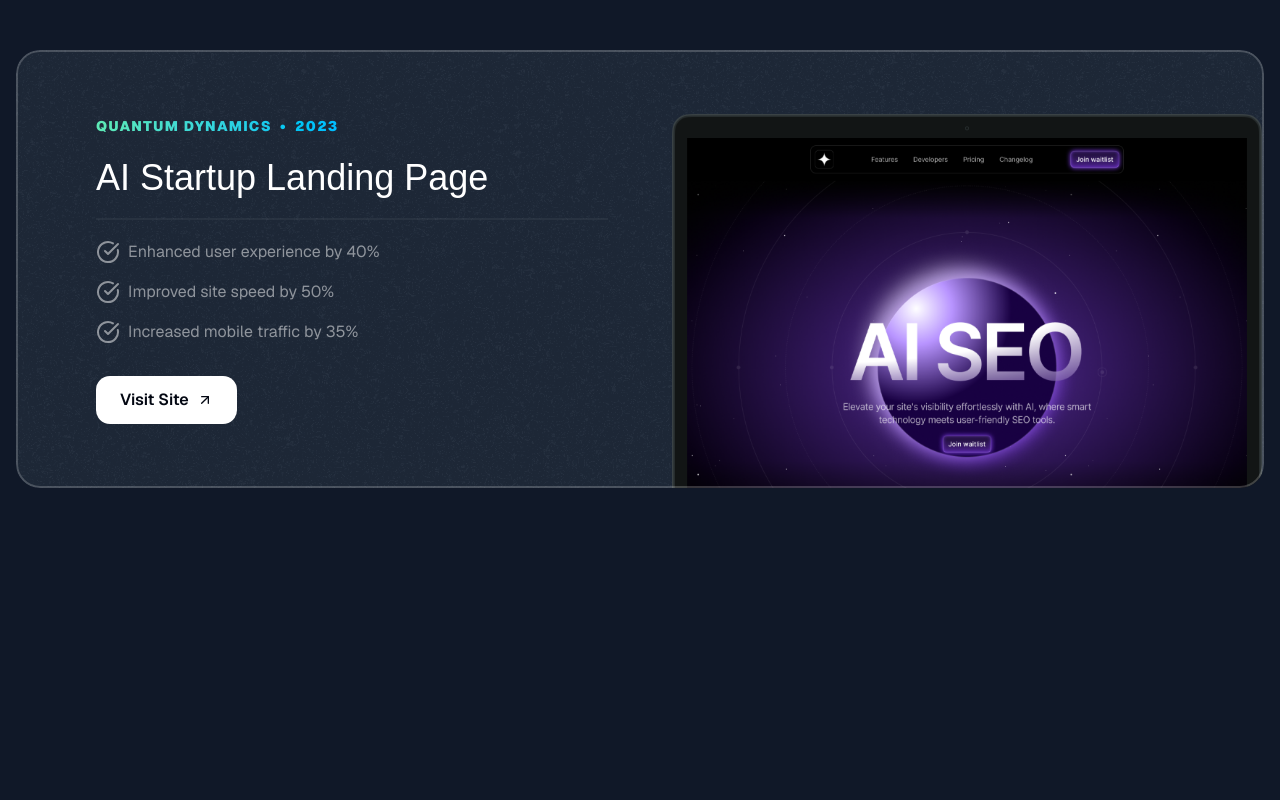
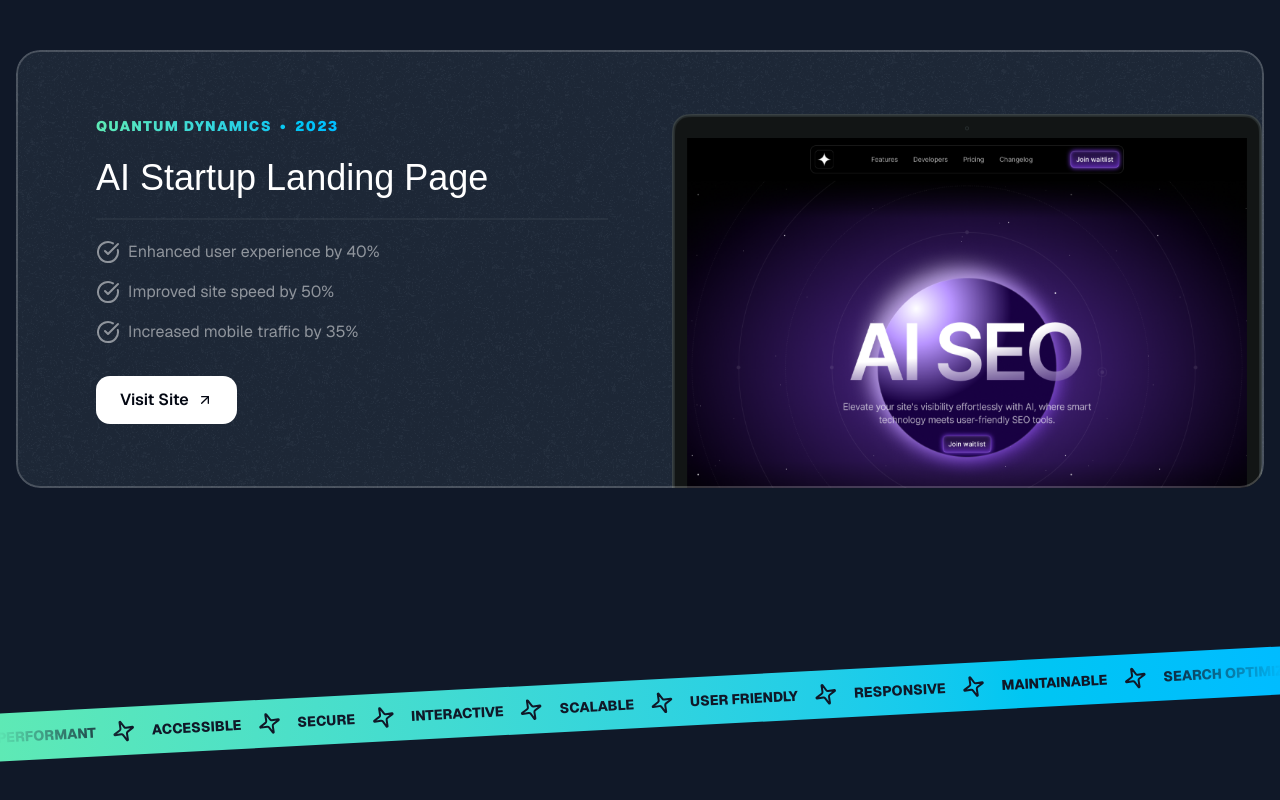
Before and after one commit to echozyr2001/portfolio, a Next.js app: page / in a window 1280 px wide. Shown: the part 2124-2924 px from the top of the page. Before the commit the page ends 2708 px from the top, so only its background shows below. Built offline with nearby package versions, Linux system fonts and the light colour scheme; a web font is replaced by a local one.

Commit message:
Tape section

```diff
--- a/app/page.tsx
+++ b/app/page.tsx
@@ -1,6 +1,7 @@
 import { Header } from "@/components/sections/Header";
 import { Hero } from "@/components/sections/Hero";
 import { Projects } from "@/components/sections/Projects";
+import { Tape } from "@/components/sections/Tape";
 
 export default function Home() {
   return (
@@ -8,6 +9,7 @@
       <Header />
       <Hero />
       <Projects />
+      <Tape />
     </div>
   );
 }
--- /dev/null
+++ b/components/sections/Tape.tsx
@@ -0,0 +1,39 @@
+import { Sparkle } from "lucide-react";
+
+const words = [
+  "Performant",
+  "Accessible",
+  "Secure",
+  "Interactive",
+  "Scalable",
+  "User Friendly",
+  "Responsive",
+  "Maintainable",
+  "Search Optimized",
+  "Usable",
+  "Reliable",
+];
+
+export function Tape() {
+  return (
+    <div className="py-16 lg:py-24 overflow-x-clip ">
+      <div className="bg-gradient-to-r from-emerald-300 to-sky-400 overflow-x-clip -rotate-3 -mx-1">
+        {/* 这里 flex 与 flex-none 的使用没有搞明白 */}
+        <div className="flex [mask-image:linear-gradient(to_right,transparent,black_10%,black_90%,transparent)]">
+          <div className="flex flex-none gap-4 py-3 ">
+            {words.map((word) => {
+              return (
+                <div key={word} className="inline-flex gap-4 items-center">
+                  <span className="text-gray-900 uppercase font-extrabold text-sm">
+                    {word}
+                  </span>
+                  <Sparkle className="size-6 text-gray-900 -rotate-20" />
+                </div>
+              );
+            })}
+          </div>
+        </div>
+      </div>
+    </div>
+  );
+}
```
